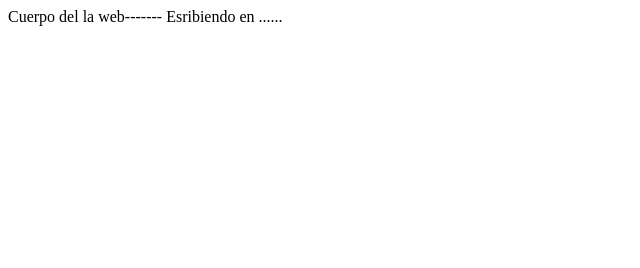
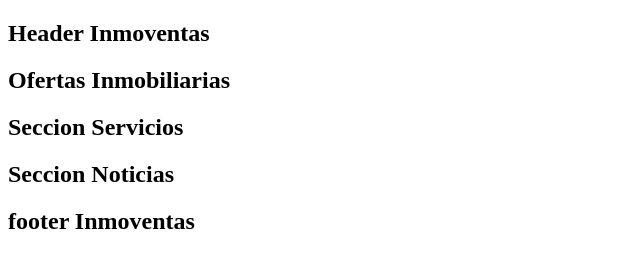
Before and after one commit to Car105-GitHub/web-car105, a plain HTML site: page index.html in a window 1280 px wide. Shown: the whole page, without its empty margins (0-640 px from the left). Drawn offline with Linux system fonts and the light colour scheme.

Commit message:
commit distribucion basica

```diff
--- a/index.html
+++ b/index.html
@@ -6,9 +6,29 @@
     <meta name="viewport" content="width=device-width, initial-scale=1.0">
     <title>Web Car105</title>           <!-- texto en la pestaña del navegador-->
 </head>
+
 <body>
-    Cuerpo del la web-------
+    <header>
+        <h2>Header Inmoventas</h2>
+    </header>
 
-    Esribiendo en ......
+    <main>
+        <section>
+            <h2>Ofertas Inmobiliarias</h2>
+        </section>
+
+        <section>
+            <h2>Seccion Servicios</h2>
+        </section>
+
+        <section>
+            <h2>Seccion Noticias</h2>
+        </section>
+
+    </main>
+
+    <footer>
+        <h2>footer Inmoventas</h2>
+    </footer>
 </body>
 </html>
```
